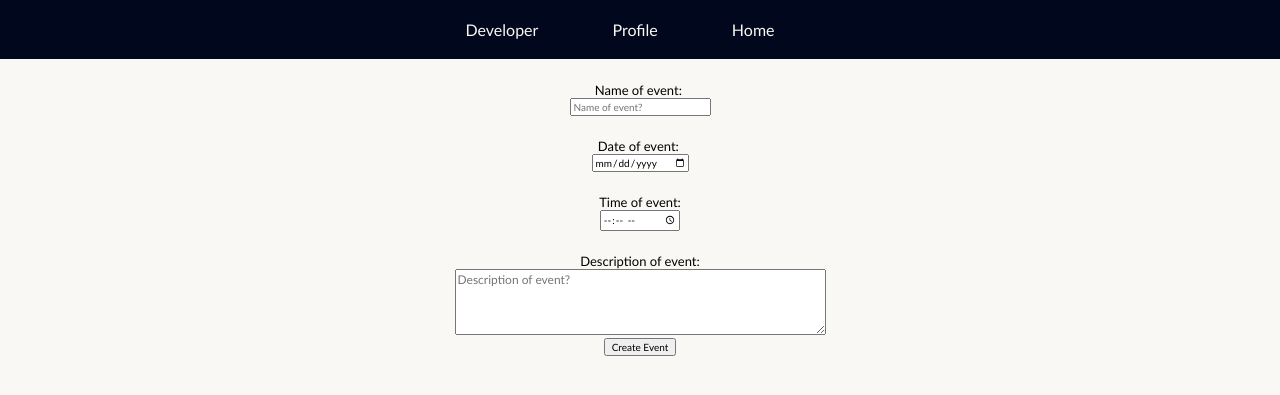
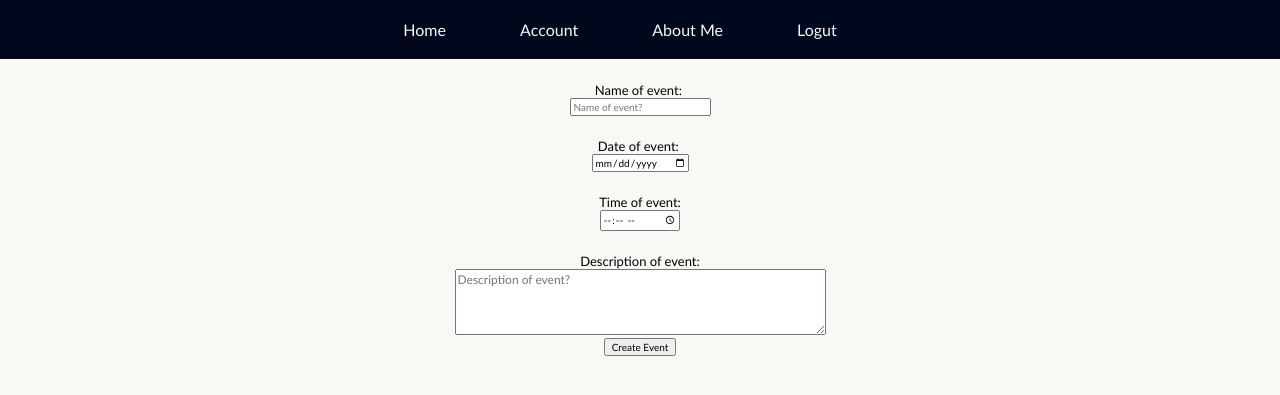
Before and after one commit to bcript/event-management, a Flask app: page /event-creation in a window 1280 px wide. Shown: the top 395 px of the page. Run offline with Flask 3, Linux system fonts and the light colour scheme; the visitor is signed in with stand-in values (Sample User, id 1).

Commit message:
Update eventcreation.html

```diff
--- a/templates/eventcreation.html
+++ b/templates/eventcreation.html
@@ -9,9 +9,10 @@
 	<center>
 		<nav class="navbar">
 			<ul>
-				<li><a href='https://github.com/bcript/'>Developer</a></li>
-				<li><a href='/profile'>Profile</a></li>
-				<li><a href='/dashboard'>Home</a></li>
+                		<li><a href='/dashboard'>Home</a></li>
+				<li><a href='/profile'>Account</a></li>
+				<li><a href='https://github.com/bcript/'>About Me</a></li>
+                		<li><a href='/logout'>Logut</a></li>
 			</ul>
 		</nav>
 	</center>
```
